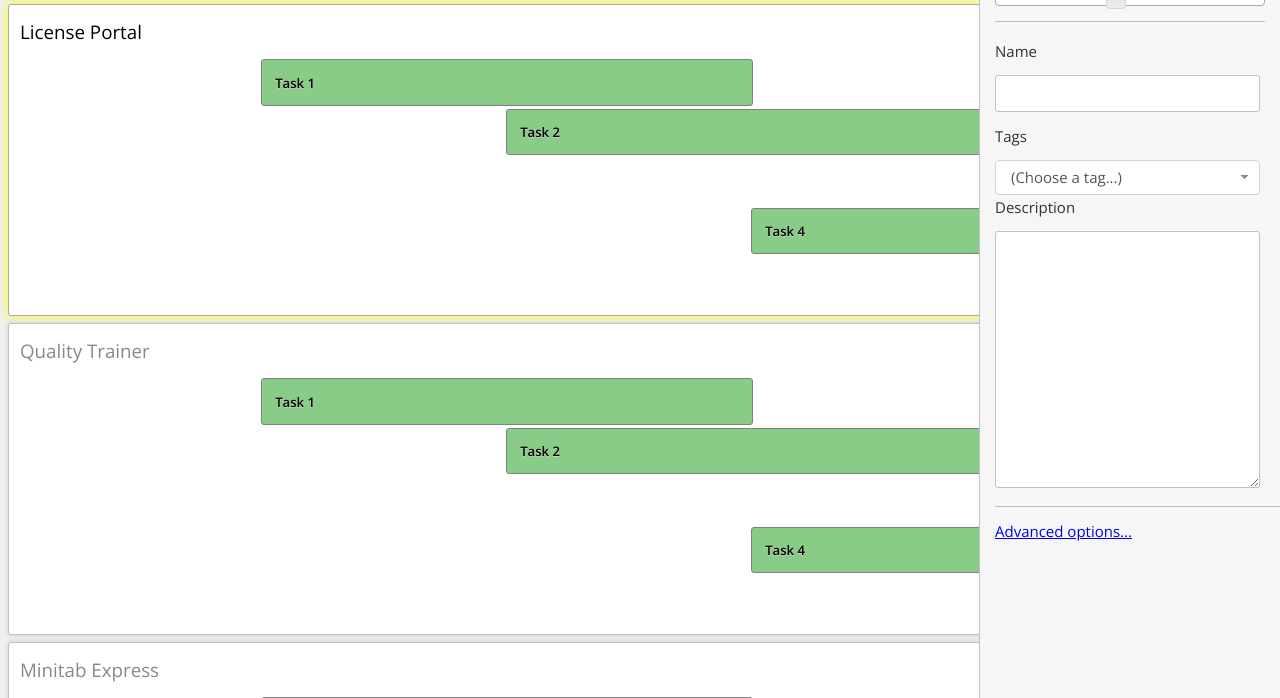
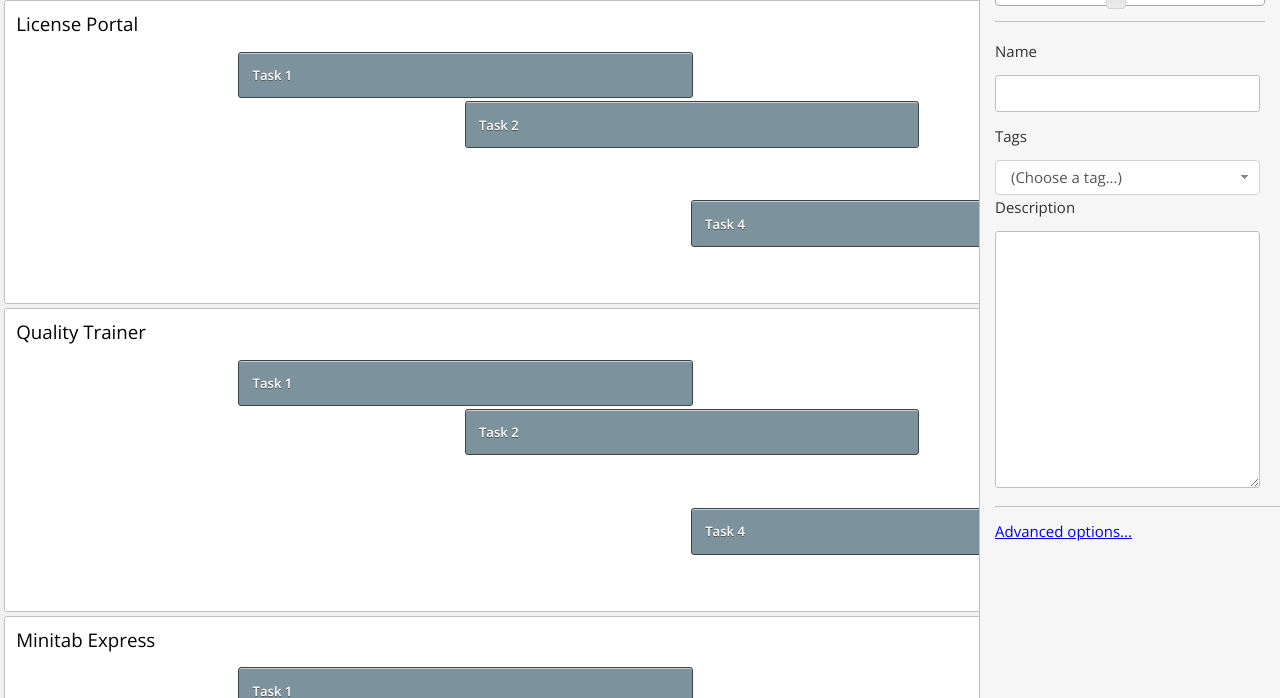
Before and after one commit to mjyeaney/TaskTrack, a plain HTML site: page default.html in a window 1280 px wide. Shown: the part 102-800 px from the top of the page. Drawn offline with nearby package versions, Linux system fonts and the light colour scheme.

Commit message:
Some style touch-ups

```diff
--- a/scripts/logic.js
+++ b/scripts/logic.js
@@ -51,7 +51,7 @@
             Quarter : startDate.format('Q')
         });
 
-        if (startDate < endDate){
+        if ((startDate < endDate) && (startDate.month() != endDate.month())){
             startDate.add(1, 'M');
         } else {
             break;
--- a/scripts/main.js
+++ b/scripts/main.js
@@ -80,15 +80,14 @@
         var title = $('<h3></h3>').text(laneInfo.Name);
         title.appendTo(lane);
 
-        if (l === 0) { lane.addClass('active'); }
-
         for (var r = 0; r < laneInfo.Rows.length; r++){
             var row = laneInfo.Rows[r];
             var startMonth = moment(row.StartDate).month();
+
             startMonth -= timeLineInfo[0].Month;
 
-            var startPos = (startMonth / 12.0) * 100.0;
-            var width = (moment(row.EndDate).diff(row.StartDate, 'month') / 12.0) * 100.0;
+            var startPos = ((startMonth / 12.0) * 100.0).toFixed(2);
+            var width = ((moment(row.EndDate).diff(row.StartDate, 'month') / 12.0) * 100.0).toFixed(2);
 
             var activity = $('<div></div')
                 .addClass('row')
--- a/styles/core.css
+++ b/styles/core.css
@@ -102,38 +102,31 @@
 #planChart ol.projects li.swimlane {
     background-color: #fff;
     border: 1px solid #c0c0c0;
-    margin: .5em;
-    padding: .5em;
-    box-shadow: 0px 0px 5px #ccc;
+    margin: .25em;
+    padding: .25em .5em .25em .5em;
     border-radius: 3px;
-}
-#planChart ol.projects li.swimlane.active {
-    box-shadow: 0px 0px 10px #ff0;
-    border: 1px solid #aaa;
 }
 #planChart ol.projects li.swimlane h3 {
     font-size: 1.25em;
     line-height: 2em;
     margin-left: 4px;
     margin-bottom: .5em;
-    color: #888;
+    color: #000;
     font-weight: 400;
 }
-#planChart ol.projects li.swimlane.active h3 {
-    color: #000;
-}
 #planChart ol.projects li.swimlane .row {
-    border: 1px solid #808080;
+    border: 1px solid #3C434D;
     border-radius: 3px;
     margin-bottom: .25em;
     font-size: .875em;
-    color: #000;
-    background-color: #8c8;
+    color: #fff;
+    background-color: #7C939D;
+    box-shadow: inset 0px 1px #ccc;
 }
 #planChart ol.projects li.swimlane .row h5 {
     padding: 1em;
     font-size: 1em;
-    text-shadow: 0px 1px #ccc;
+    text-shadow: 0px 1px #555;
     font-weight: bold;
 }
 
```
